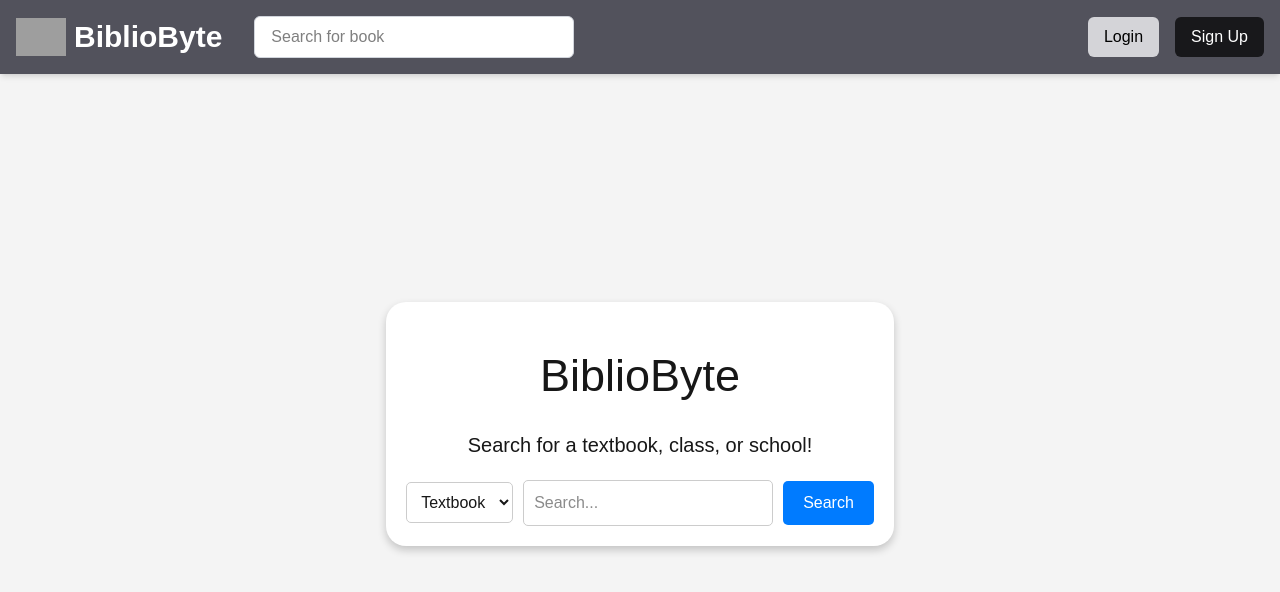
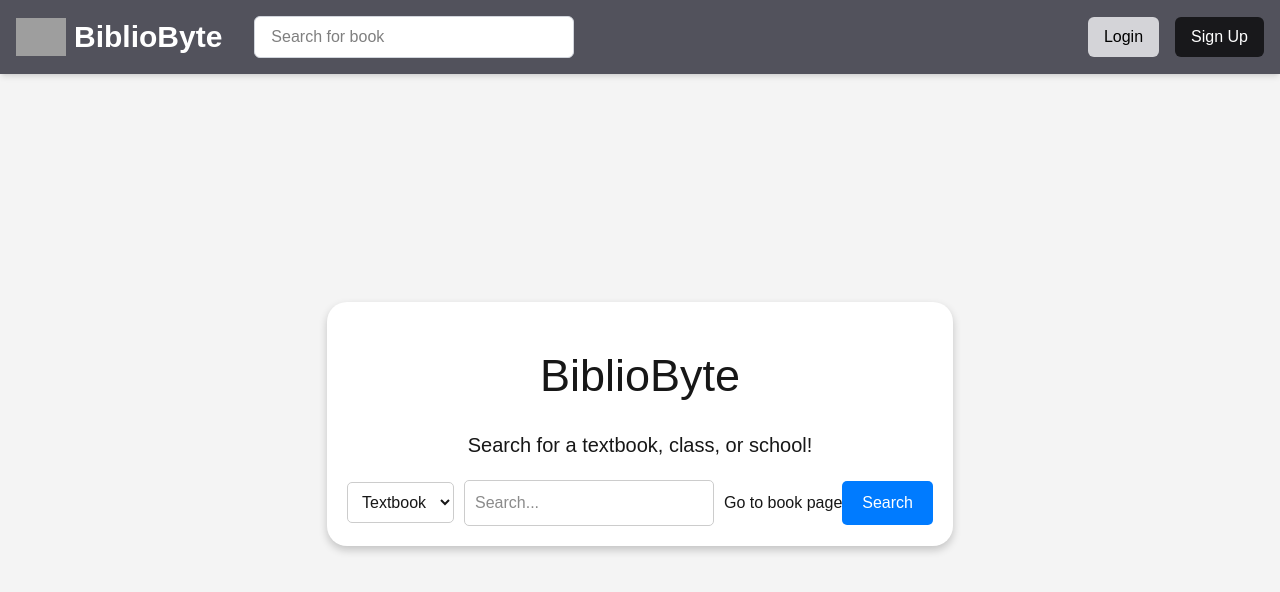
Before and after one commit to Carson-Bell/BiblioByte, a Next.js app in the folder biblio-byte/: page / in a window 1280 px wide. Shown: the top 592 px of the page. Built offline with nearby package versions, Linux system fonts and the light colour scheme; grey boxes are pictures that could not be loaded.

Commit message:
merged working branches

```diff
--- a/biblio-byte/src/app/page.jsx
+++ b/biblio-byte/src/app/page.jsx
@@ -3,6 +3,7 @@
 // pages/index.js
 import Head from 'next/head';
 import { useState } from 'react';
+import Link from 'next/link';
 
 export default function Home() {
     const [searchTerm, setSearchTerm] = useState('');
@@ -44,6 +45,12 @@ export default function Home() {
                             onChange={(e) => setSearchTerm(e.target.value)}
                             style={inputStyle}
                         />
+
+                        {/* Temporary button to navigate to book page */}
+                        <Link href="/search/123">
+                            <button>Go to book page</button>
+                        </Link>
+
                         <button type="submit" style={buttonStyle}>Search</button>
                     </form>
                 </div>
--- a/biblio-byte/src/app/search/[id]/page.js
+++ b/biblio-byte/src/app/search/[id]/page.js
@@ -1,7 +1,7 @@
 import Image from "next/image";
 import Card from "@/components/Card";
-import connectMongoDB from "../../../../config/mongodb.js";
-import BookPageHeader from "../../../components/BookPageHeader.js";
+import connectMongoDB from "../../../../config/mongodb";
+import BookPageHeader from "../../../components/BookPageHeader";
 
 export default function Home() {
   connectMongoDB();
```
